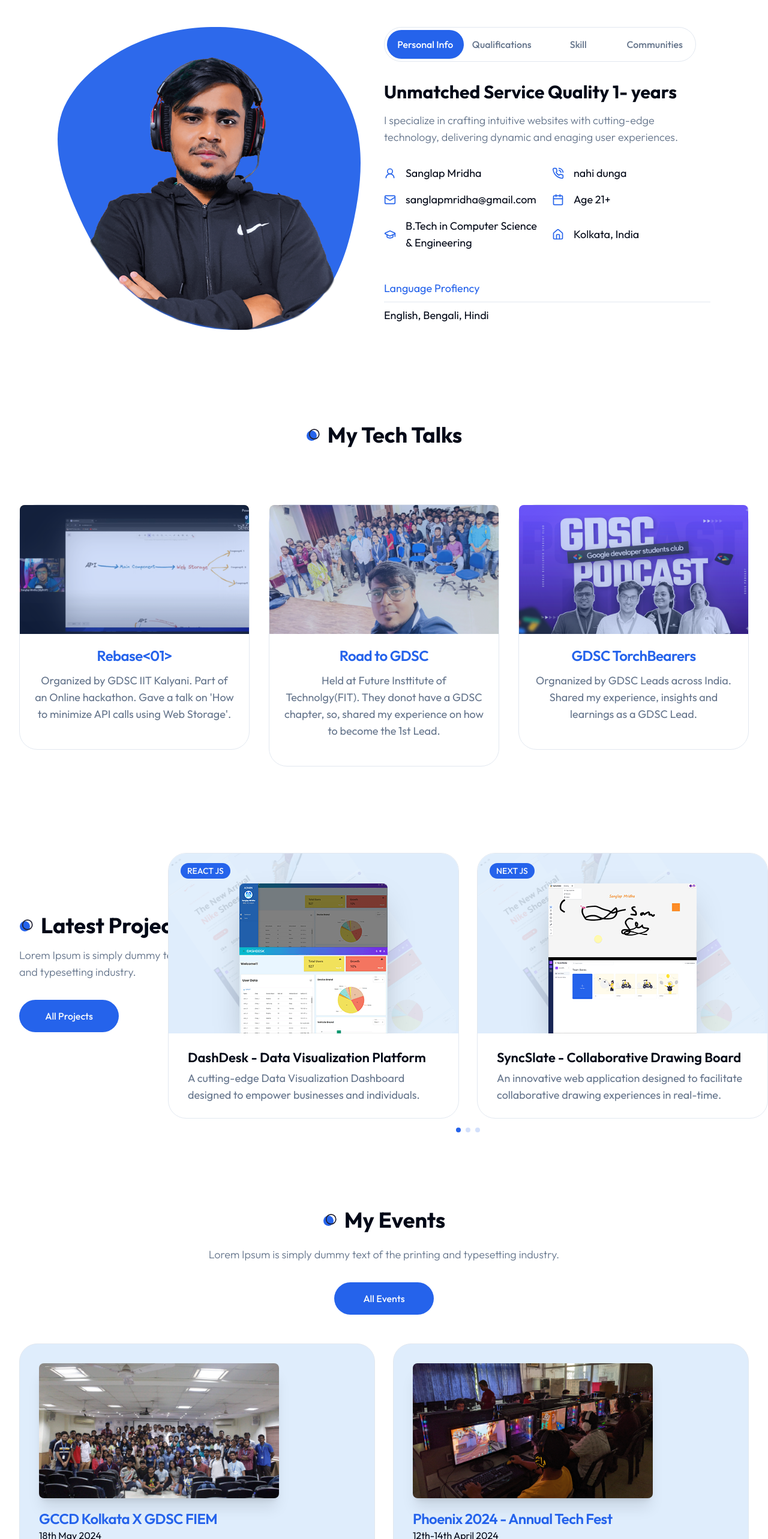
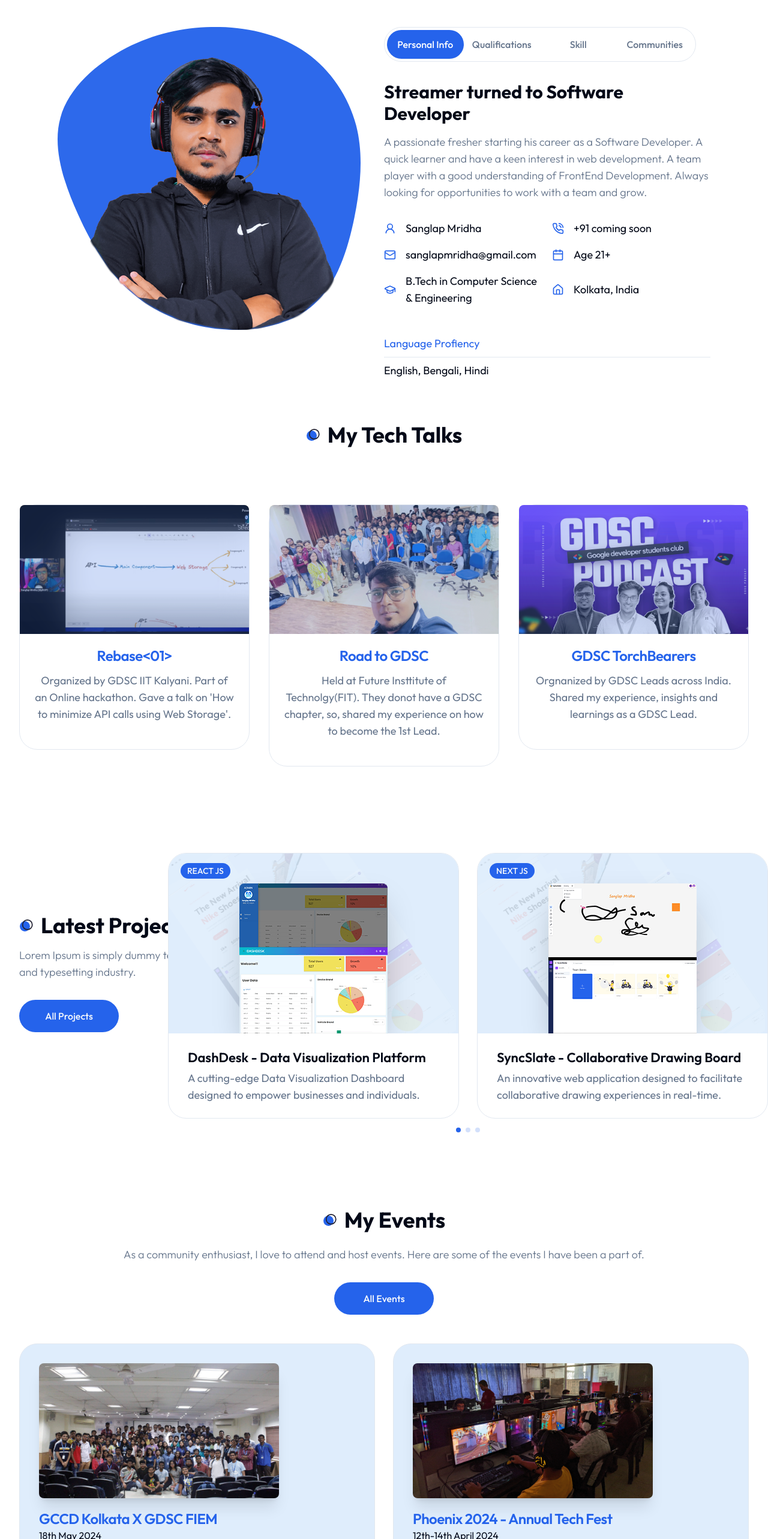
Before and after one commit to sanglap13/next-portfolio, a Next.js app: page / in a window 1280 px wide. Shown: the part 940-3506 px from the top of the page at 60% size. Built offline with nearby package versions, Linux system fonts and the light colour scheme.

Commit message:
feat: add writeups

```diff
--- a/app/community/page.tsx
+++ b/app/community/page.tsx
@@ -34,7 +34,7 @@ const Community = () => {
         </h2>
         {/* tabs */}
         <Tabs defaultValue={eventName} className="mb-24 xl:mb-48">
-          <TabsList className="w-full grid h-full md:grid-cols-4 lg:max-w-[640px] mb-12 mx-auto md:border dark:border-none">
+          {/* <TabsList className="w-full grid h-full md:grid-cols-4 lg:max-w-[640px] mb-12 mx-auto md:border dark:border-none">
             {eventNames.map((eventName, index) => {
               return (
                 <TabsTrigger
@@ -47,7 +47,7 @@ const Community = () => {
                 </TabsTrigger>
               );
             })}
-          </TabsList>
+          </TabsList> */}
           {/* tabs content */}
           <div className="text-lg xl:mt-8 grid grid-cols-1 lg:grid-cols-3 gap-4">
             {filteredEvents.map((event, index) => {
--- a/app/contact/page.tsx
+++ b/app/contact/page.tsx
@@ -16,7 +16,9 @@ const Contact = () => {
             </div>
             <h1 className="h1 max-w-md mb-8">Lets work together</h1>
             <p className="subtitle max-w-[400px]">
-              asdasdasdfas as da rasd a dasd as s
+              I am always open to new projects, collaborations, or employment
+              opportunities. Feel free to reach out to me. Also, most active on
+              Linkedin
             </p>
           </div>
           {/* illustration */}
--- a/components/sections/About.tsx
+++ b/components/sections/About.tsx
@@ -59,12 +59,14 @@ const About = () => {
                 <TabsContent value={"personal"}>
                   <div className="text-center xl:text-left">
                     <h3 className="h3 mb-4">
-                      Unmatched Service Quality 1- years
+                      Streamer turned to Software Developer
                     </h3>
                     <p className="subtitle max-w-xl mx-auto xl:mx-0">
-                      I specialize in crafting intuitive websites with
-                      cutting-edge technology, delivering dynamic and enaging
-                      user experiences.
+                      A passionate fresher starting his career as a Software
+                      Developer. A quick learner and have a keen interest in web
+                      development. A team player with a good understanding of
+                      FrontEnd Development. Always looking for opportunities to
+                      work with a team and grow.
                     </p>
                     {/* icons */}
                     <div className="grid xl:grid-cols-2 gap-4 mb-12">
--- a/components/sections/ContactMe.tsx
+++ b/components/sections/ContactMe.tsx
@@ -8,7 +8,8 @@ const ContactMe = () => {
       <div className="container mx-auto">
         <div className="flex flex-col items-center">
           <h2 className="h2 max-w-xl text-center mb-8">
-            Prepared to turn your dreams into reality? Contact me now!
+            Liked my Portfolio? Have a interest on Software Development or Tech
+            Communities?
           </h2>
           <Link href="/contact">
             <Button>Contact Me</Button>
--- a/components/sections/Events.tsx
+++ b/components/sections/Events.tsx
@@ -20,8 +20,8 @@ const Events = () => {
         <div className="text-center mb-12">
           <h2 className="section-title mb-6 text-center mx-auto">My Events</h2>
           <p className="subtitle mb-8">
-            Lorem Ipsum is simply dummy text of the printing and typesetting
-            industry.
+            As a community enthusiast, I love to attend and host events. Here
+            are some of the events I have been a part of.
           </p>
           <Link href="/community">
             <Button>All Events</Button>
--- a/constants/AboutInfo.tsx
+++ b/constants/AboutInfo.tsx
@@ -14,7 +14,7 @@ export const ABOUT_INFO = [
   },
   {
     icon: <PhoneCall size={20} />,
-    text: "nahi dunga",
+    text: "+91 coming soon",
   },
   {
     icon: <MailIcon size={20} />,
```
